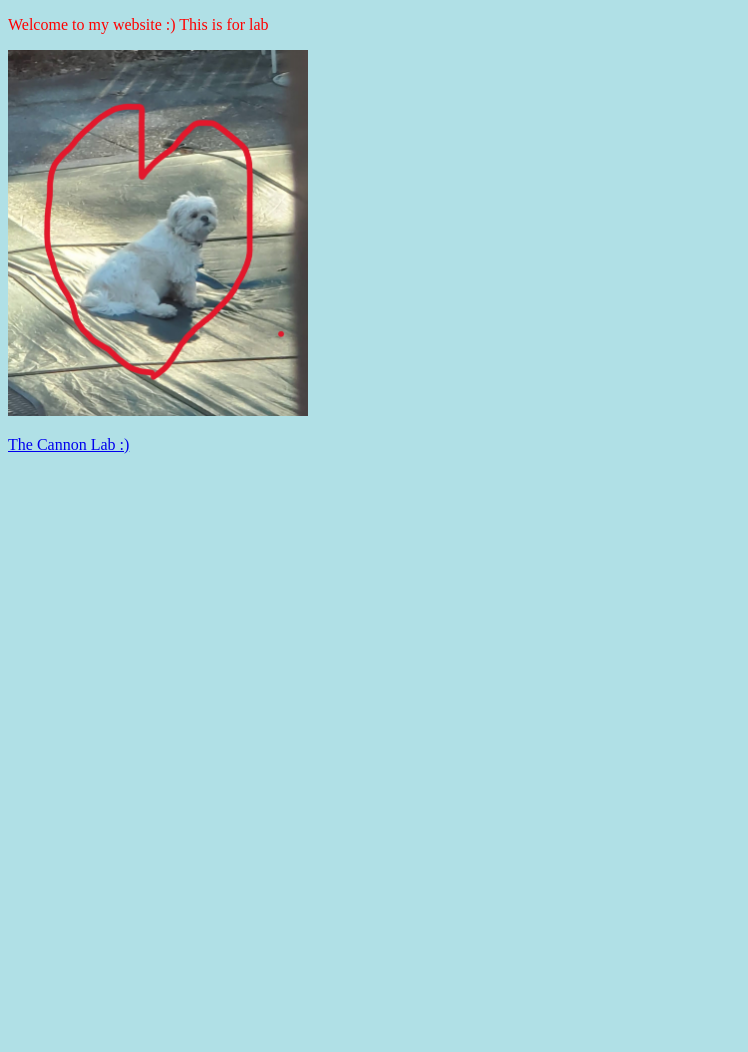
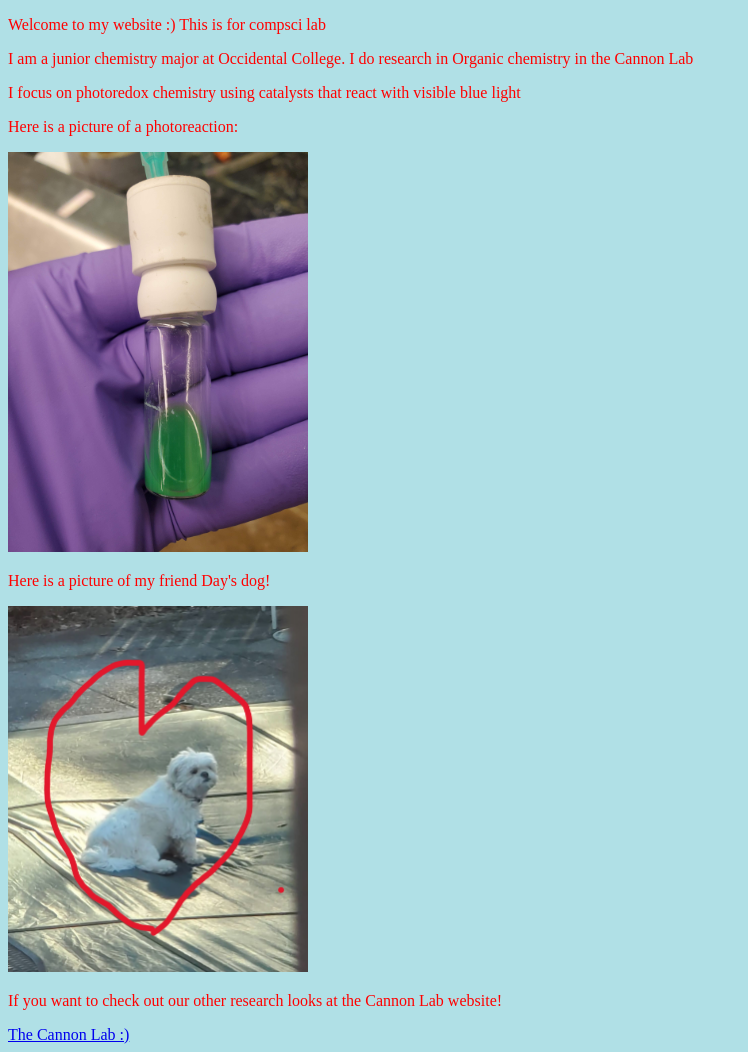
Before and after one commit to ldelgutte/ldelgutte.github.io, a plain HTML site: page index.html in a window 1280 px wide. Shown: the whole page, without its empty margins (0-748 px from the left). Before the commit the page ends 800 px from the top, so only its background shows below. Drawn offline with Linux system fonts and the light colour scheme.

Commit message:
Added image and more text

```diff
--- a/index.html
+++ b/index.html
@@ -8,10 +8,14 @@ p { color:red; }
 </style>
   </head>
   <body style="background-color:powderblue;">
-     <p>Welcome to my website :) This is for lab</p>
-     <p></p>
+     <p>Welcome to my website :) This is for  compsci lab</p>
+     <p>I am a junior chemistry major at Occidental College. I do research in Organic chemistry in the Cannon Lab</p>
+     <p>I focus on photoredox chemistry using catalysts that react with visible blue light</p>
+     <p>Here is a picture of a photoreaction:</p>
+     <img src="Photorxn.jpg" alt="Photoreaction"width="300" height="400">
+     <p>Here is a picture of my friend Day's dog!</p>
   <img src="HoneyDog.jpg" alt="Honey"width="300" height="366">
-  <p></p>
+  <p>If you want to check out our other research looks at the Cannon Lab website!</p>
   <a href="https://cannonchem.com/">The Cannon Lab :)</a>
   </body>
  </html>
```
Also changed, not shown: Photorxn.jpg (added).
